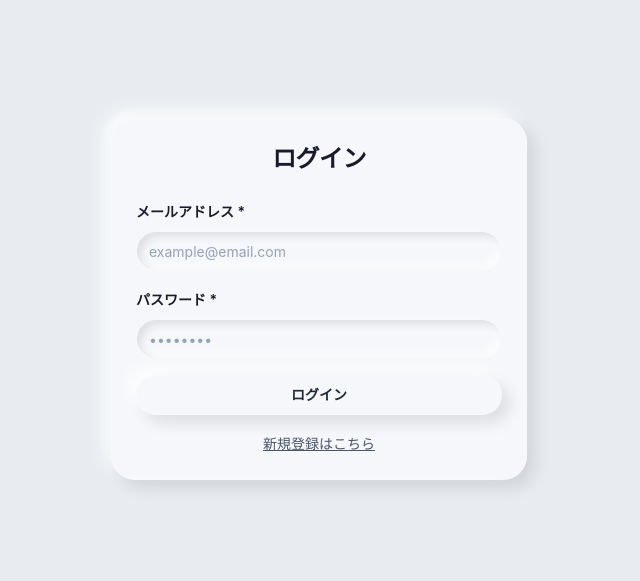
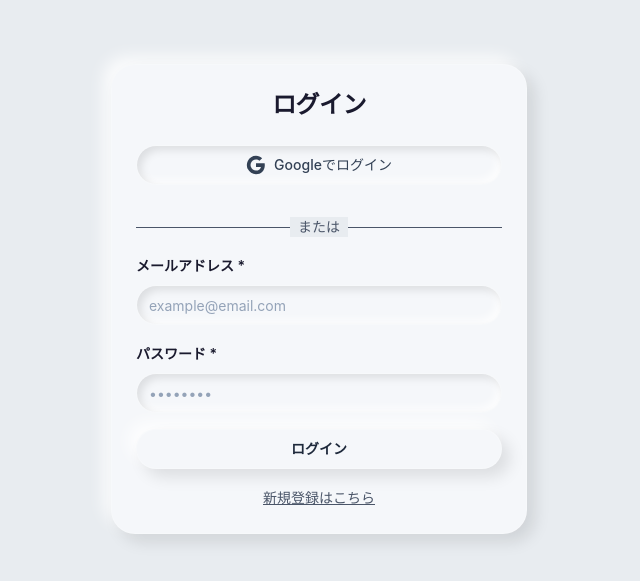
Before and after one commit to imaboy0604/money-self-manegemant, a Next.js app: page /login in a window 1280 px wide. Shown: the part 101-682 px from the top of the page, without its empty margins (321-961 px from the left). Built offline with nearby package versions, Linux system fonts and the light colour scheme; no server answers.

Commit message:
ver6.0 google

```diff
--- /dev/null
+++ b/src/app/auth/callback/route.ts
@@ -0,0 +1,21 @@
+import { createClient } from '@/lib/supabaseServer';
+import { NextResponse } from 'next/server';
+import { NextRequest } from 'next/server';
+
+export async function GET(request: NextRequest) {
+  const requestUrl = new URL(request.url);
+  const code = requestUrl.searchParams.get('code');
+  const origin = requestUrl.origin;
+
+  if (code) {
+    const supabase = createClient();
+    const { error } = await supabase.auth.exchangeCodeForSession(code);
+
+    if (!error) {
+      return NextResponse.redirect(`${origin}/`);
+    }
+  }
+
+  // エラーが発生した場合、ログインページにリダイレクト
+  return NextResponse.redirect(`${origin}/login?error=auth_failed`);
+}
--- a/src/app/login/page.tsx
+++ b/src/app/login/page.tsx
@@ -1,7 +1,7 @@
 "use client";
 
 import { useState, useEffect } from "react";
-import { useRouter } from "next/navigation";
+import { useRouter, useSearchParams } from "next/navigation";
 import { supabase } from "@/lib/supabaseClient";
 import { Button } from "@/components/ui/button";
 import { Input } from "@/components/ui/input";
@@ -11,6 +11,7 @@ import { motion, AnimatePresence } from "framer-motion";
 
 export default function LoginPage() {
   const router = useRouter();
+  const searchParams = useSearchParams();
   const [isSignUp, setIsSignUp] = useState(false);
   const [email, setEmail] = useState("");
   const [password, setPassword] = useState("");
@@ -20,79 +21,32 @@ export default function LoginPage() {
   const [isTransitioning, setIsTransitioning] = useState(false);
 
   useEffect(() => {
-    // 環境変数のチェック
-    const supabaseUrl = process.env.NEXT_PUBLIC_SUPABASE_URL;
-    const supabaseAnonKey = process.env.NEXT_PUBLIC_SUPABASE_ANON_KEY;
+    // URLパラメータからエラーを取得
+    const errorParam = searchParams.get('error');
+    if (errorParam === 'auth_failed') {
+      setError('認証に失敗しました。もう一度お試しください。');
+    }
 
-    if (!supabaseUrl || !supabaseAnonKey) {
-      setError(
-        "⚠️ Supabase環境変数が設定されていません。\n" +
-        ".env.localファイルにNEXT_PUBLIC_SUPABASE_URLとNEXT_PUBLIC_SUPABASE_ANON_KEYを設定してください。"
-      );
-    } else {
-      // URLパラメータからcodeを取得（メール確認後のリダイレクト）
-      const handleAuthCallback = async () => {
-        // ハッシュフラグメントからパラメータを取得
-        const hashParams = new URLSearchParams(window.location.hash.substring(1));
-        const accessToken = hashParams.get('access_token');
-        const refreshToken = hashParams.get('refresh_token');
-        const type = hashParams.get('type');
-
-        // クエリパラメータからも取得（フォールバック）
-        const searchParams = new URLSearchParams(window.location.search);
-        const code = searchParams.get('code');
-
-        // メール確認後のリダイレクト（type=signup または type=email）
-        if (accessToken && refreshToken && (type === 'signup' || type === 'email' || type === 'recovery')) {
-          try {
-            const { data, error } = await supabase.auth.setSession({
-              access_token: accessToken,
-              refresh_token: refreshToken,
+    // 既にログインしている場合はリダイレクト
+    supabase.auth.getSession().then(({ data: { session }, error: sessionError }) => {
+      if (session && !sessionError) {
+        router.replace("/");
+      }
     });
 
-            if (error) {
-              console.error('Session error:', error);
-              setError('認証に失敗しました。もう一度お試しください。');
-            } else if (data.session) {
-              // セッションが確立されたらメインページにリダイレクト
-              // URLからハッシュフラグメントを削除
-              window.history.replaceState({}, '', '/login');
-              window.location.href = "/";
-            }
-          } catch (err) {
-            console.error('Auth callback error:', err);
-          }
-        } else if (code) {
-          // codeパラメータがある場合（PKCE flow）
-          try {
-            const { data, error } = await supabase.auth.exchangeCodeForSession(code);
-            if (error) {
-              console.error('Code exchange error:', error);
-              setError('認証に失敗しました。もう一度お試しください。');
-            } else if (data.session) {
-              window.history.replaceState({}, '', '/login');
-              window.location.href = "/";
-            }
-          } catch (err) {
-            console.error('Code exchange error:', err);
-          }
-        }
-      };
-
-      handleAuthCallback();
-
-      // 既にログインしている場合はリダイレクト
-      supabase.auth.getUser().then(({ data: { user }, error: userError }) => {
-        if (userError) {
-          console.error("Error getting user:", userError);
-        } else if (user) {
-          router.push("/");
+    // 認証状態の変更を監視
+    const { data: { subscription } } = supabase.auth.onAuthStateChange((event, session) => {
+      if (event === 'SIGNED_IN' && session) {
+        router.replace("/");
       }
     });
-    }
-  }, [router]);
 
-  const handleSubmit = async (e: React.FormEvent<HTMLFormElement>) => {
+    return () => {
+      subscription.unsubscribe();
+    };
+  }, [router, searchParams]);
+
+  const handleEmailAuth = async (e: React.FormEvent<HTMLFormElement>) => {
     e.preventDefault();
     setLoading(true);
     setError(null);
@@ -117,18 +71,10 @@ export default function LoginPage() {
       return;
     }
 
-    console.log("Starting auth process...", { isSignUp, email: email.trim() });
-
     try {
       if (isSignUp) {
         // サインアップ
-        console.log("Attempting sign up...");
-
-        // リダイレクトURLを設定（本番環境または開発環境に応じて）
-        const redirectTo = typeof window !== 'undefined'
-          ? `${window.location.origin}/login`
-          : 'https://your-vercel-app.vercel.app/login';
-
+        const redirectTo = `${window.location.origin}/auth/callback`;
         const { data, error: signUpError } = await supabase.auth.signUp({
           email: email.trim(),
           password: password.trim(),
@@ -137,51 +83,34 @@ export default function LoginPage() {
           },
         });
 
-        console.log("Sign up response:", { data, error: signUpError });
-
         if (signUpError) {
-          console.error("Sign up error:", signUpError);
           throw signUpError;
         }
 
         if (data.user) {
+          if (data.session) {
             // セッションが存在する場合はすぐにログイン
-          if (data.session) {
-            console.log("Sign up successful, session exists, redirecting...");
             setIsTransitioning(true);
             setTimeout(() => {
               window.location.href = "/";
             }, 400);
           } else {
-            // セッションが存在しない場合（メール確認が有効な場合）
-            // 注意: Supabaseダッシュボードでメール確認を無効にすることで、
-            // 新規登録時に自動的にログインできるようになります
-            console.log("Sign up successful, email confirmation may be required");
-            setSuccess(
-              "アカウントが作成されました。\n" +
-              "メール確認が有効な場合は、確認メールを確認してください。\n" +
-              "メール確認を無効にしたい場合は、Supabaseダッシュボードの設定を変更してください。"
-            );
+            // メール確認が必要な場合
+            setSuccess("確認メールを送信しました。メールボックスを確認してください。");
             setEmail("");
             setPassword("");
           }
         } else {
-          console.error("Sign up failed: no user returned");
           setError("サインアップに失敗しました。もう一度お試しください。");
         }
       } else {
         // ログイン
-        console.log("Attempting sign in...");
         const { data, error: signInError } = await supabase.auth.signInWithPassword({
           email: email.trim(),
           password: password.trim(),
         });
 
-        console.log("Sign in response:", { data, error: signInError });
-
         if (signInError) {
-          console.error("Sign in error:", signInError);
-          // メール確認が必要な場合のエラーメッセージ
           if (signInError.message.includes('email not confirmed') || signInError.message.includes('Email not confirmed')) {
             throw new Error('メールアドレスの確認が完了していません。確認メールを確認してください。');
           }
@@ -189,21 +118,42 @@ export default function LoginPage() {
         }
 
         if (data.user && data.session) {
-          console.log("Sign in successful, redirecting...");
           setIsTransitioning(true);
           setTimeout(() => {
             window.location.href = "/";
           }, 400);
         } else {
-          console.error("Sign in failed: no user or session returned");
           setError("ログインに失敗しました。メールアドレスとパスワードを確認してください。");
         }
       }
     } catch (error: any) {
       console.error("Auth error:", error);
-      const errorMessage = error?.message || "エラーが発生しました";
-      setError(errorMessage);
+      setError(error?.message || "エラーが発生しました");
     } finally {
+      setLoading(false);
+    }
+  };
+
+  const handleGoogleAuth = async () => {
+    try {
+      setLoading(true);
+      setError(null);
+
+      const redirectTo = `${window.location.origin}/auth/callback`;
+
+      const { error: oauthError } = await supabase.auth.signInWithOAuth({
+        provider: 'google',
+        options: {
+          redirectTo: redirectTo,
+        },
+      });
+
+      if (oauthError) {
+        throw oauthError;
+      }
+    } catch (error: any) {
+      console.error("Google OAuth error:", error);
+      setError(error?.message || "Googleログインに失敗しました");
       setLoading(false);
     }
   };
@@ -254,7 +204,47 @@ export default function LoginPage() {
               </CardTitle>
             </CardHeader>
             <CardContent>
-            <form onSubmit={handleSubmit} className="space-y-4">
+              {/* Googleログインボタン */}
+              <Button
+                type="button"
+                onClick={handleGoogleAuth}
+                disabled={loading}
+                className="w-full mb-4"
+                variant="outline"
+              >
+                <svg className="w-5 h-5 mr-2" viewBox="0 0 24 24">
+                  <path
+                    fill="currentColor"
+                    d="M22.56 12.25c0-.78-.07-1.53-.2-2.25H12v4.26h5.92c-.26 1.37-1.04 2.53-2.21 3.31v2.77h3.57c2.08-1.92 3.28-4.74 3.28-8.09z"
+                  />
+                  <path
+                    fill="currentColor"
+                    d="M12 23c2.97 0 5.46-.98 7.28-2.66l-3.57-2.77c-.98.66-2.23 1.06-3.71 1.06-2.86 0-5.29-1.93-6.16-4.53H2.18v2.84C3.99 20.53 7.7 23 12 23z"
+                  />
+                  <path
+                    fill="currentColor"
+                    d="M5.84 14.09c-.22-.66-.35-1.36-.35-2.09s.13-1.43.35-2.09V7.07H2.18C1.43 8.55 1 10.22 1 12s.43 3.45 1.18 4.93l2.85-2.22.81-.62z"
+                  />
+                  <path
+                    fill="currentColor"
+                    d="M12 5.38c1.62 0 3.06.56 4.21 1.64l3.15-3.15C17.45 2.09 14.97 1 12 1 7.7 1 3.99 3.47 2.18 7.07l3.66 2.84c.87-2.6 3.3-4.53 6.16-4.53z"
+                  />
+                </svg>
+                Googleで{isSignUp ? "新規登録" : "ログイン"}
+              </Button>
+
+              <div className="relative my-4">
+                <div className="absolute inset-0 flex items-center">
+                  <div className="w-full border-t" style={{ borderColor: "var(--text-secondary)" }}></div>
+                </div>
+                <div className="relative flex justify-center text-sm">
+                  <span style={{ color: "var(--text-secondary)", backgroundColor: "var(--background)" }} className="px-2">
+                    または
+                  </span>
+                </div>
+              </div>
+
+              <form onSubmit={handleEmailAuth} className="space-y-4">
                 {error && (
                   <div
                     className="p-3 rounded-lg text-sm whitespace-pre-line"
--- a/src/middleware.ts
+++ b/src/middleware.ts
@@ -89,5 +89,5 @@ export async function middleware(req: NextRequest) {
 }
 
 export const config = {
-  matcher: ["/((?!_next/static|_next/image|favicon.ico).*)"],
+  matcher: ["/((?!_next/static|_next/image|favicon.ico|auth/callback).*)"],
 };
```
Also changed, not shown: 2 other files (tests, documents, lock files or other folders). Lines whose indentation alone changed are shown as unchanged.
